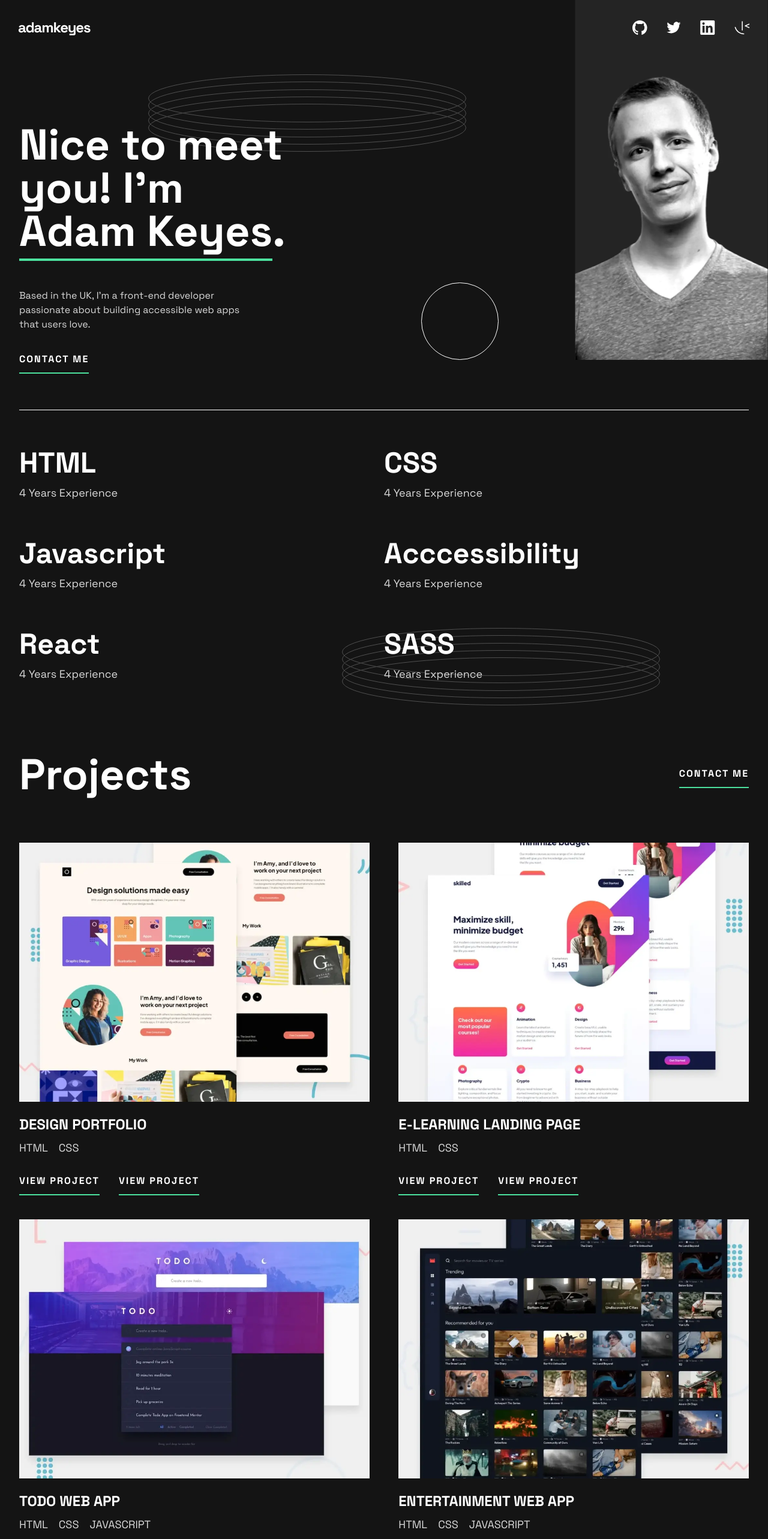
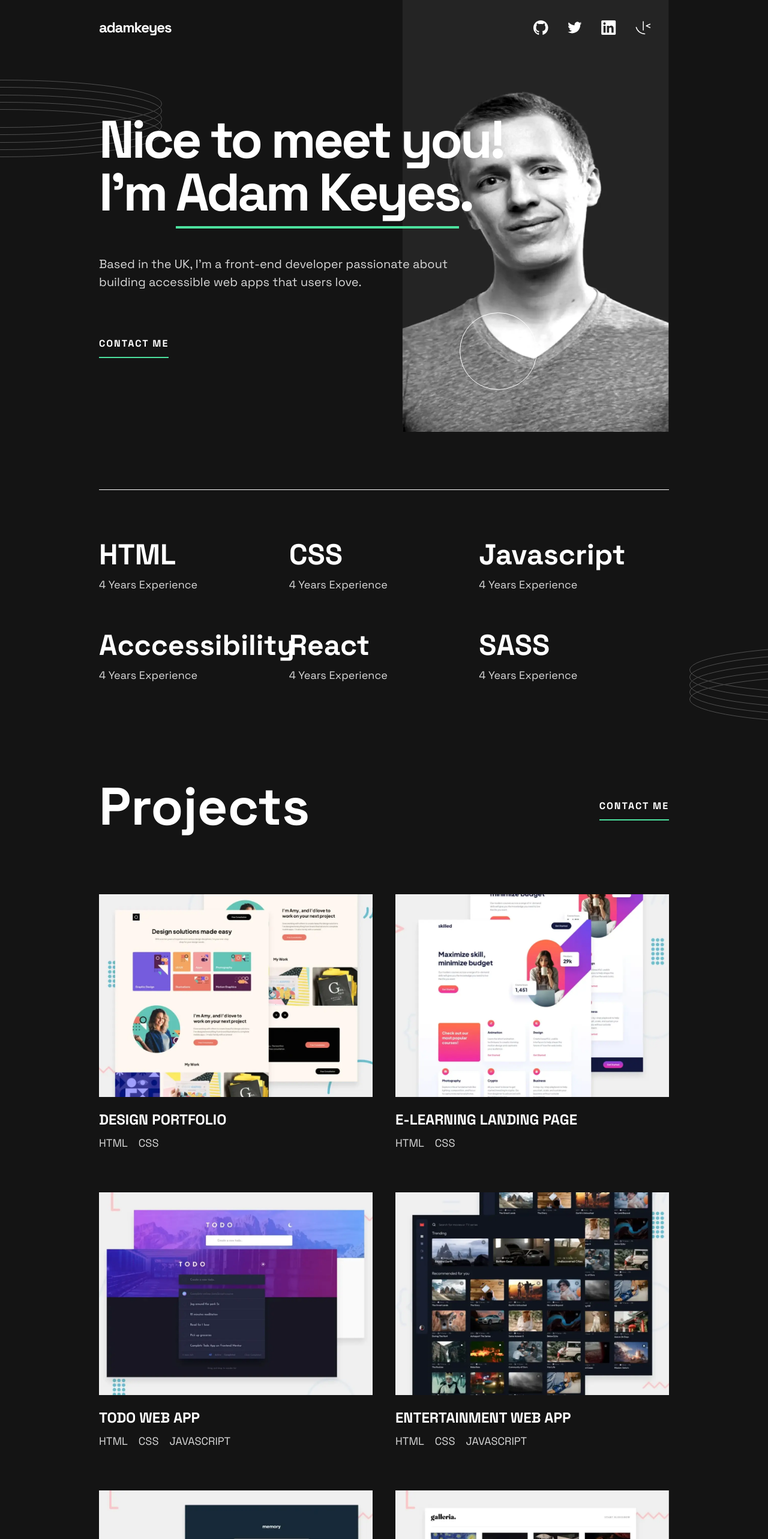
Before and after one commit to Jschles1/john-schlesinger-portfolio, a Next.js app: page / in a window 1280 px wide. Shown: the top 2566 px of the page at 60% size. Built offline with nearby package versions, Linux system fonts and the light colour scheme.

Commit message:
Base desktop layout completed

```diff
--- a/src/app/page.tsx
+++ b/src/app/page.tsx
@@ -1,5 +1,6 @@
 "use client";
 
+import * as React from "react";
 import Image, { StaticImageData } from "next/image";
 import Link from "next/link";
 import * as z from "zod";
@@ -69,7 +70,7 @@ function TechnologyItem({
   experience: string;
 }) {
   return (
-    <div className="flex flex-col items-center mb-6 last:mb-0 md:mb-0 md:basis1/2 md:w-1/2 md:items-start">
+    <div className="flex flex-col items-center mb-6 last:mb-0 md:mb-0 md:basis1/2 md:w-1/2 md:items-start lg:basis-1/3 lg:w-1/3 xl:basis-1/3 xl:w-1/3 2xl:basis-1/3 2xl:w-1/3">
       <p className="text-white text-[2rem] font-bold md:text-[3rem]">{name}</p>
       <p className="text-gray md:text-[1.125rem]">{experience}</p>
     </div>
@@ -91,9 +92,25 @@ function ProjectItem({
   codeLink: string;
   projectLink: string;
 }) {
+  const [isOverlayActive, setIsOverlayActive] = React.useState(false);
+
+  function activateOverlay() {
+    setIsOverlayActive(true);
+  }
+
+  function deactivateOverlay() {
+    setIsOverlayActive(false);
+  }
+
   return (
     <div className="flex flex-col md:basis-[48%] md:w-[48%]">
-      <div className="relative mb-[1.25rem]">
+      <div
+        className="relative mb-[1.25rem]"
+        onMouseOver={activateOverlay}
+        onMouseOut={deactivateOverlay}
+        onFocus={activateOverlay}
+        onBlur={deactivateOverlay}
+      >
         <picture>
           <source media="(min-width:1280px)" srcSet={imageDesktop.src} />
           <Image
@@ -102,21 +119,31 @@ function ProjectItem({
             className="w-full h-auto"
           />
         </picture>
+        {isOverlayActive && (
+          <div className="bg-black bg-opacity-75 z-20 hidden absolute h-full w-full top-0 lg:flex flex-col items-center justify-center">
+            <a href={projectLink} className="mb-12">
+              <Button>View Project</Button>
+            </a>
+            <a href={codeLink}>
+              <Button>View Code</Button>
+            </a>
+          </div>
+        )}
       </div>
       <p className="text-white text-[1.5rem] font-bold">{name}</p>
-      <div className="mt-[0.438rem] mb-[1.25rem] flex items-center gap-[1.125rem]">
+      <div className="mt-[0.438rem] mb-[1.25rem] flex items-center gap-[1.125rem] lg:mb-0 xl:mb-0 2xl:mb-0">
         {technologies.map((technology) => (
           <p key={technology} className="text-gray text-[1.125rem]">
             {technology}
           </p>
         ))}
       </div>
-      <div className="flex items-center gap-8">
+      <div className="flex items-center gap-8 lg:hidden">
         <a href={projectLink}>
           <Button>View Project</Button>
         </a>
         <a href={codeLink}>
-          <Button>View Project</Button>
+          <Button>View Code</Button>
         </a>
       </div>
     </div>
@@ -124,6 +151,7 @@ function ProjectItem({
 }
 
 export default function Home() {
+  const formRef = React.useRef<HTMLFormElement>(null);
   const form = useForm<FormSchema>({
     resolver: zodResolver(formSchema),
     defaultValues: {
@@ -138,56 +166,64 @@ export default function Home() {
     console.log(values);
   }
 
+  function handleContactMeClick() {
+    formRef.current?.scrollIntoView({ behavior: "smooth" });
+  }
+
   return (
-    <div className="flex flex-col min-h-screen relative w-full mx-auto max-w-[1440px]">
-      <header className="text-center text-white w-[154px] mx-auto pt-[1.25rem] md:text-left md:flex md:items-center md:justify-between md:w-full md:px-[1.875rem] md:pt-[1.875rem]">
+    <div className="flex flex-col min-h-screen relative w-full overflow-x-hidden">
+      <div className="w-full mx-auto relative max-w-[1440px] lg:px-[10.313rem] xl:px-[10.313rem] 2xl:px-[10.313rem]">
+        <header className="text-center text-white w-[154px] mx-auto pt-[1.25rem] md:text-left md:flex md:items-center md:justify-between md:w-full md:px-[1.875rem] md:pt-[1.875rem] lg:px-0 xl:px-0 2xl:px-0">
           <p className="font-bold text-2xl tracking-tighter mb-[1.25rem] md:mb-0">
             adamkeyes
           </p>
-        <div className="flex items-center justify-between md:gap-8">
+          <div className="flex items-center justify-between md:gap-8 lg:mr-[1.875rem] xl:mr-[1.875rem] 2xl:mr-[1.875rem]">
             {HEADER_LINKS.map(({ href, icon, alt }) => (
               <HeaderLink key={alt} href={href} icon={icon} alt={alt} />
             ))}
           </div>
-        <picture className="absolute -z-10 top-0 left-0 right-0 mx-0 md:left-auto">
+          <picture className="absolute -z-10 top-0 left-0 right-0 mx-0 md:left-auto lg:right-[10.313rem] xl:right-[10.313rem] 2xl:right-[10.313rem]">
             <source media="(min-width:768px)" srcSet={ImageProfileTablet.src} />
-          <source media="(min-width:1280px)" srcSet={ImageProfileDesktop.src} />
+            <source
+              media="(min-width:1280px)"
+              srcSet={ImageProfileDesktop.src}
+            />
             <Image
               src={ImageProfileMobile}
               alt="Adam Keyes photo"
-            className="h-[383px] w-[174px] md:h-[600px] md:w-[322px] mx-auto"
+              className="h-[383px] w-[174px] md:h-[600px] md:w-[322px] lg:h-[720px] lg:w-[445px] xl:h-[720px] xl:w-[445px] 2xl:h-[720px] 2xl:w-[445px] mx-auto"
             />
           </picture>
           <Image
             src={PatternRings}
-          className="absolute -z-20 top-[7.75rem] left-[-13rem] h-[129px] md:left-auto md:right-[31.438rem]"
+            className="absolute -z-20 top-[7.75rem] left-[-13rem] h-[129px] md:left-auto md:right-[31.438rem] lg:top-[8.313rem] xl:top-[8.313rem] 2xl:top-[8.313rem] lg:right-[63.125rem] xl:right-[63.125rem] 2xl:right-[63.125rem]"
             alt="Pattern of Rings"
           />
           <Image
             src={PatternCircle}
-          className="absolute -z-20 top-[15.875rem] left-[19.438rem] md:left-[43.875rem] md:top-[29.438rem] md:-z-10"
+            className="absolute -z-20 top-[15.875rem] left-[19.438rem] md:left-[43.875rem] md:top-[29.438rem] md:-z-10 lg:left-[47.875rem] xl:left-[47.875rem] 2xl:left-[47.875rem] lg:top-[32.563rem] xl:top-[32.563rem] 2xl:top-[32.563rem]"
             alt="White Circle"
           />
         </header>
 
-      <main className="mt-[19.438rem] px-4 md:mt-[8.925rem] md:px-8">
-        <section className="text-center text-white pb-20 md:max-w-[450px] md:text-left md:pb-[3.75rem]">
-          <h1 className="font-bold text-[2.5rem] text-white leading-[100%] mb-6 md:text-7xl md:mb-[3.75rem]">
+        <main className="mt-[19.438rem] px-4 md:mt-[8.925rem] md:px-8 lg:px-0 xl:px-0 2xl:px-0 lg:mt-[7.938rem] xl:mt-[7.938rem] 2xl:mt-[7.938rem]">
+          <section className="text-center text-white pb-20 md:max-w-[450px] md:text-left md:pb-[3.75rem] lg:max-w-[706px] xl:max-w-[706px] 2xl:max-w-[706px] lg:pb-[13.688rem] xl:pb-[13.688rem] 2xl:pb-[13.688rem]">
+            <h1 className="font-bold text-[2.5rem] tracking-tighter text-white leading-[100%] mb-6 md:text-7xl md:mb-[3.75rem] lg:text-[5.5rem] xl:text-[5.5rem] 2xl:text-[5.5rem]">
               Nice to meet you! I&apos;m{" "}
               <span className="border-b-4 border-green">Adam Keyes</span>.
             </h1>
 
-          <p className="text-gray mb-6 md:max-w-[85%]">
+            <p className="text-gray mb-6 md:max-w-[85%] lg:text-[1.25rem] xl:text-[1.25rem] 2xl:text-[1.25rem] lg:mb-[4.125rem] xl:mb-[4.125rem] 2xl:mb-[4.125rem]">
               Based in the UK, I&apos;m a front-end developer passionate about
               building accessible web apps that users love.
             </p>
 
-          <Button>Contact Me</Button>
+            <Button onClick={handleContactMeClick}>Contact Me</Button>
           </section>
 
           <hr className="text-white" />
 
-        <section className="py-10 md:pt-[3.25rem] md:pb-[6.25rem] md:flex md:flex-wrap md:items-center md:gap-y-[3.25rem]">
+          <section className="py-10 md:pt-[3.25rem] md:pb-[6.25rem] md:flex md:flex-wrap md:items-center md:gap-y-[3.25rem] lg:pt-[4.5rem] xl:pt-[4.5rem] 2xl:pt-[4.5rem] lg:pb-[8.75rem] xl:pb-[8.75rem] 2xl:pb-[8.75rem]">
             {TECHNOLOGIES.map(({ name, experience }) => (
               <TechnologyItem key={name} name={name} experience={experience} />
             ))}
@@ -196,43 +232,48 @@ export default function Home() {
           <Image
             src={PatternRings}
             // Mobile: Needed to overide top from figma by adding 1 rem
-          className="absolute -z-20 top-[81.438rem] left-[11.813rem] h-[129px] md:top-[65.438rem] md:left-[35.625rem]"
+            className="absolute -z-20 top-[81.438rem] left-[11.813rem] h-[129px] md:top-[65.438rem] md:left-[35.625rem] lg:top-[67.313rem] xl:top-[67.313rem] 2xl:top-[67.313rem] lg:left-[71.813rem] xl:left-[71.813rem] 2xl:left-[71.813rem]"
             alt="Pattern of Rings"
           />
 
           <hr className="text-white md:hidden" />
 
-        <section className="py-20 text-white md:pt-0 md:pb-[6.25rem]">
-          <div className="flex items-start justify-between mb-8 md:items-center md:mb-[3.75rem]">
-            <h2 className="text-[2.5rem] font-bold md:text-[4.5rem]">
+          <section className="py-20 text-white md:pt-0 md:pb-[6.25rem] lg:pb-[8.688rem] xl:pb-[8.688rem] 2xl:pb-[8.688rem]">
+            <div className="flex items-start justify-between mb-8 md:items-center md:mb-[3.75rem] lg:mb-20 xl:mb-20 2xl:mb-20">
+              <h2 className="text-[2.5rem] font-bold md:text-[4.5rem] lg:text-[5.5rem] xl:text-[5.5rem] 2xl:text-[5.5rem]">
                 Projects
               </h2>
-            <Button>Contact Me</Button>
+              <Button onClick={handleContactMeClick}>Contact Me</Button>
             </div>
 
-          <div className="flex flex-col gap-10 md:flex-row md:flex-wrap md:gap-x-[1.25rem] md:justify-between">
+            <div className="flex flex-col gap-10 md:flex-row md:flex-wrap md:gap-x-[1.25rem] md:justify-between lg:gap-x-[1.875rem] xl:gap-x-[1.875rem] 2xl:gap-x-[1.875rem] lg:gap-y-[4.313rem] xl:gap-y-[4.313rem] 2xl:gap-y-[4.313rem]">
               {PROJECTS.map((project) => (
                 <ProjectItem key={project.name} {...project} />
               ))}
             </div>
           </section>
         </main>
+      </div>
 
-      <footer className="px-4 py-[3.75rem] bg-dark-gray md:px-8 md:pt-0 md:pb-[2.5rem]">
-        <div className="text-center mb-[3.125rem] md:pt-[3.75rem] md:px-[8.125rem]">
-          <h3 className="text-white text-[2.5rem] font-bold mb-[1.25rem] md:text-7xl">
+      <footer className="px-4 py-[3.75rem] bg-dark-gray md:px-8 md:pt-0 md:pb-[2.5rem] lg:px-0 xl:px-0 2xl:px-0 lg:pt-[5.25rem] xl:pt-[5.25rem] 2xl:pt-[5.25rem] relative">
+        <div className="w-full mx-auto max-w-[1440px] lg:px-[10.313rem] xl:px-[10.313rem] 2xl:px-[10.313rem]">
+          <div className="lg:flex lg:items-start lg:justify-between">
+            <div className="text-center mb-[3.125rem] md:pt-[3.75rem] md:px-[8.125rem] lg:px-0 xl:px-0 2xl:px-0 lg:py-0 xl:py-0 2xl:py-0 lg:mb-0 xl:mb-0 2xl:mb-0 lg:w-[445px] xl:w-[445px] 2xl:w-[445px]">
+              <h3 className="text-white text-[2.5rem] font-bold mb-[1.25rem] md:text-7xl lg:mb-[2.25rem] xl:mb-[2.25rem] 2xl:mb-[2.25rem] lg:text-[5.5rem] xl:text-[5.5rem] 2xl:text-[5.5rem]">
                 Contact
               </h3>
               <p className="text-gray md:text-[1.25rem]">
-            I would love to hear about your project and how I could help. Please
-            fill in the form, and I&apos;ll get back to you as soon as possible.
+                I would love to hear about your project and how I could help.
+                Please fill in the form, and I&apos;ll get back to you as soon
+                as possible.
               </p>
             </div>
 
             <Form {...form}>
               <form
+                ref={formRef}
                 onSubmit={form.handleSubmit(onSubmit)}
-            className="md:px-[8.125rem]"
+                className="md:px-[8.125rem] lg:px-0 xl:px-0 2xl:px-0 lg:w-[445px] xl:w-[445px] 2xl:w-[445px]"
               >
                 <FormField
                   control={form.control}
@@ -291,6 +332,7 @@ export default function Home() {
                 </div>
               </form>
             </Form>
+          </div>
 
           <hr className="text-white" />
 
@@ -307,9 +349,10 @@ export default function Home() {
 
           <Image
             src={PatternRings}
-          className="absolute bottom-[17.313rem] left-[-13rem] h-[129px] md:bottom-[8.125rem] md:left-auto md:right-[37.875rem]"
+            className="absolute bottom-[17.313rem] left-[-13rem] h-[129px] md:bottom-[8.125rem] md:left-auto md:right-[37.875rem] lg:right-[69.688rem] xl:right-[69.688rem] 2xl:right-[69.688rem]"
             alt="Pattern of Rings"
           />
+        </div>
       </footer>
     </div>
   );
--- a/tailwind.config.js
+++ b/tailwind.config.js
@@ -30,6 +30,7 @@ module.exports = {
       white: "hsl(0, 0%, 100%)",
       green: "hsl(153, 71%, 59%)",
       red: "hsla(7, 100%, 68%, 1)",
+      black: "hsl(0, 0%, 0%)",
     },
     extend: {
       keyframes: {
```
Lines whose indentation alone changed are shown as unchanged.
